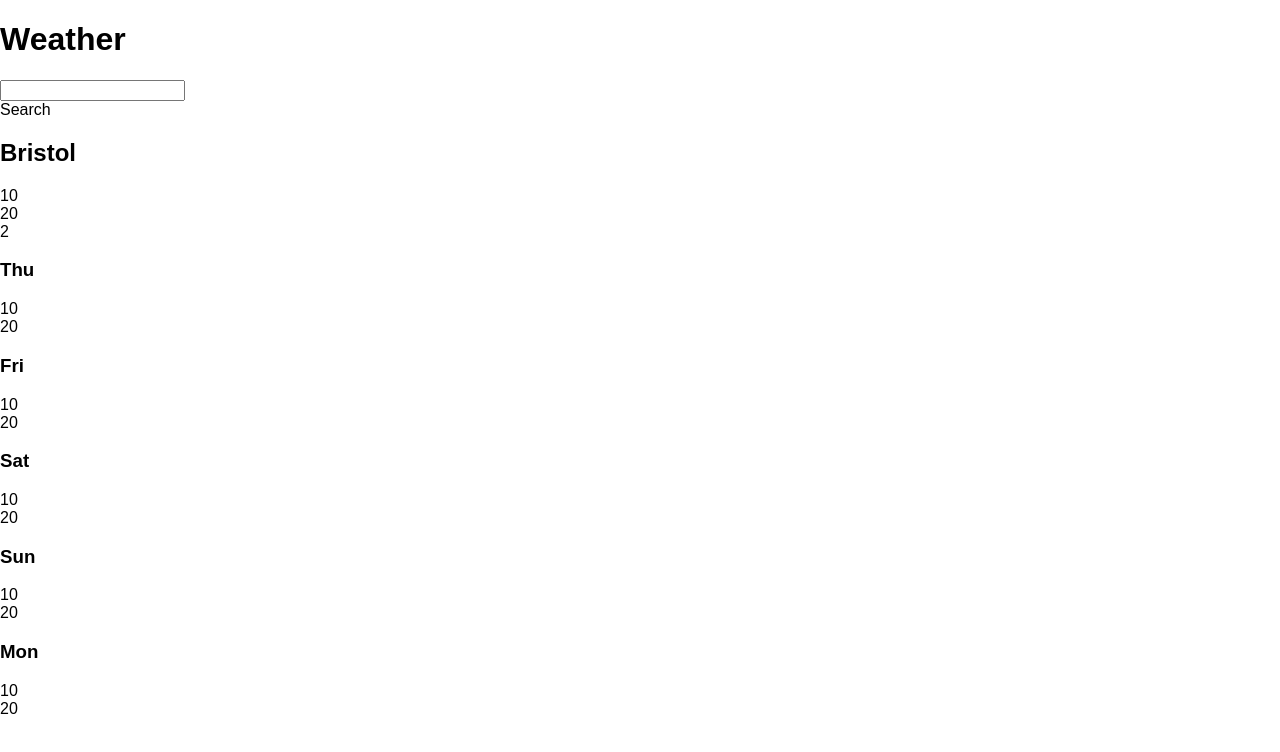
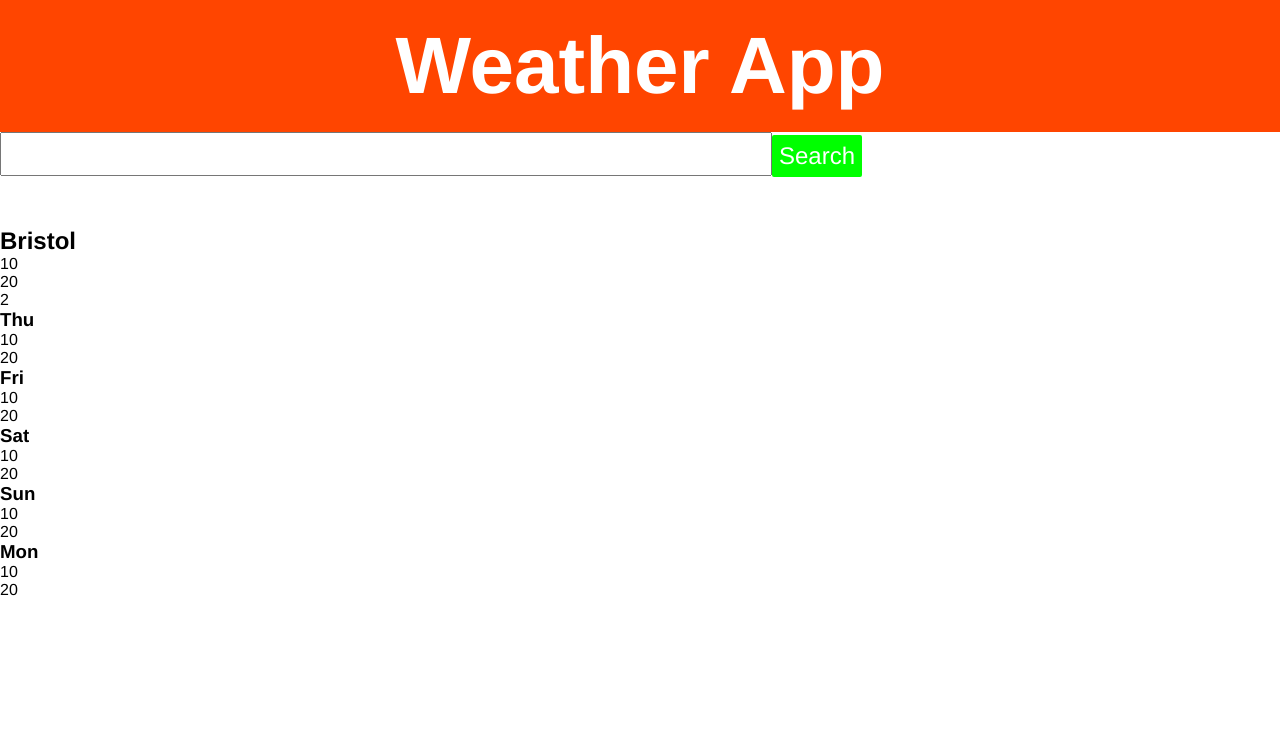
Before and after one commit to r-amos/weather-app, a React (Create React App) app: page / in a window 1280 px wide. Shown: the top 752 px of the page. Built offline with nearby package versions, Linux system fonts and the light colour scheme.

Commit message:
Adding Styled Components

```diff
--- a/package.json
+++ b/package.json
@@ -5,7 +5,8 @@
   "dependencies": {
     "react": "^16.1.0",
     "react-dom": "^16.1.0",
-    "react-scripts": "1.0.17"
+    "react-scripts": "1.0.17",
+    "styled-components": "^2.2.3"
   },
   "scripts": {
     "start": "react-scripts start",
--- a/src/App.js
+++ b/src/App.js
@@ -1,9 +1,22 @@
 import React, { Component } from 'react';
-import './App.css';
 
-import Title from './components/title';
+import { injectGlobal } from 'styled-components';
+
+import AppTitle from './components/app-title';
 import SearchBar from './components/search-bar';
 import WeatherPanel from './components/weather-panel';
+
+injectGlobal`
+
+  * {
+
+      margin: 0;
+      padding:0;
+      font-family: 'Helvetica';
+
+  }
+
+`;
 
 const city = {name:'Bristol', time: '10', temp: '20', wind:'2'};
 
@@ -28,7 +41,7 @@ class App extends Component {
     return (
       <div className="App">
         <header className="App-header">
-          <Title title="Weather" />
+          <AppTitle text={'Weather App'}/>
         </header>
         <div>
           <SearchBar />
--- /dev/null
+++ b/src/components/app-title.jsx
@@ -0,0 +1,33 @@
+import React from 'react';
+
+import styled from 'styled-components';
+
+const AppTitle = ({text}) => {
+
+    const Wrapper = styled.section`
+
+        background-color: orangered;
+        padding:20px 0px;
+
+    `;
+
+    const Title = styled.h1`
+
+        color: white;
+        font-size: 5rem;
+        text-align:center;
+
+
+    `;
+
+    return (
+
+        <Wrapper>
+            <Title>{text}</Title>
+        </Wrapper>
+
+    )
+
+}
+
+export default AppTitle;
--- a/src/components/button.jsx
+++ b/src/components/button.jsx
@@ -1,9 +1,15 @@
-import React from 'react';
+import styled from 'styled-components';
 
-const Button = ({text}) => {
+const Button = styled.button`
 
-    return <div onClick={() => console.log('Click')}>{text}</div>;
+    background-color: lime;
+    color: white;
+    font-size: 1.5rem;
+    border: 0;
+    border-radius: 2px;
+    padding: 7px;
 
-}
+
+`;
 
 export default Button;
--- a/src/components/search-bar.jsx
+++ b/src/components/search-bar.jsx
@@ -1,14 +1,30 @@
 import React from 'react';
 import Button from './button';
 
+import styled from 'styled-components';
+
 const SearchBar = () => {
+
+    const Wrapper = styled.div`
+
+        padding-bottom:50px;
+
+    `;
+
+    const Input = styled.input`
+
+        height:40px;
+        width:60%;
+        font-size:30px;
+
+    `;
 
     return (
 
-        <div>
-            <input />
-            <Button text="Search" />
-        </div>
+        <Wrapper>
+            <Input />
+            <Button>Search</Button>
+        </Wrapper>
 
     );
 
--- a/src/components/title.jsx
+++ /dev/null
@@ -1,9 +0,0 @@
-import React from 'react';
-
-const Title = ({title}) => {
-
-    return <h1>{title}</h1>;
-
-}
-
-export default Title;
```
Also changed, not shown: 1 other file (tests, documents, lock files or other folders).
